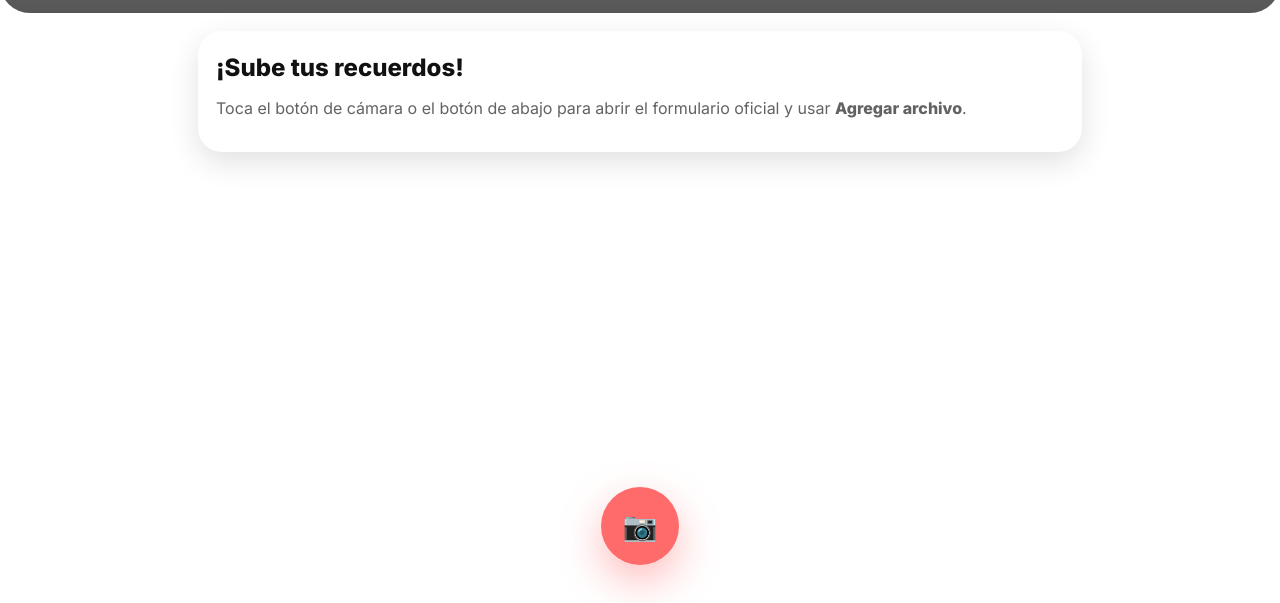
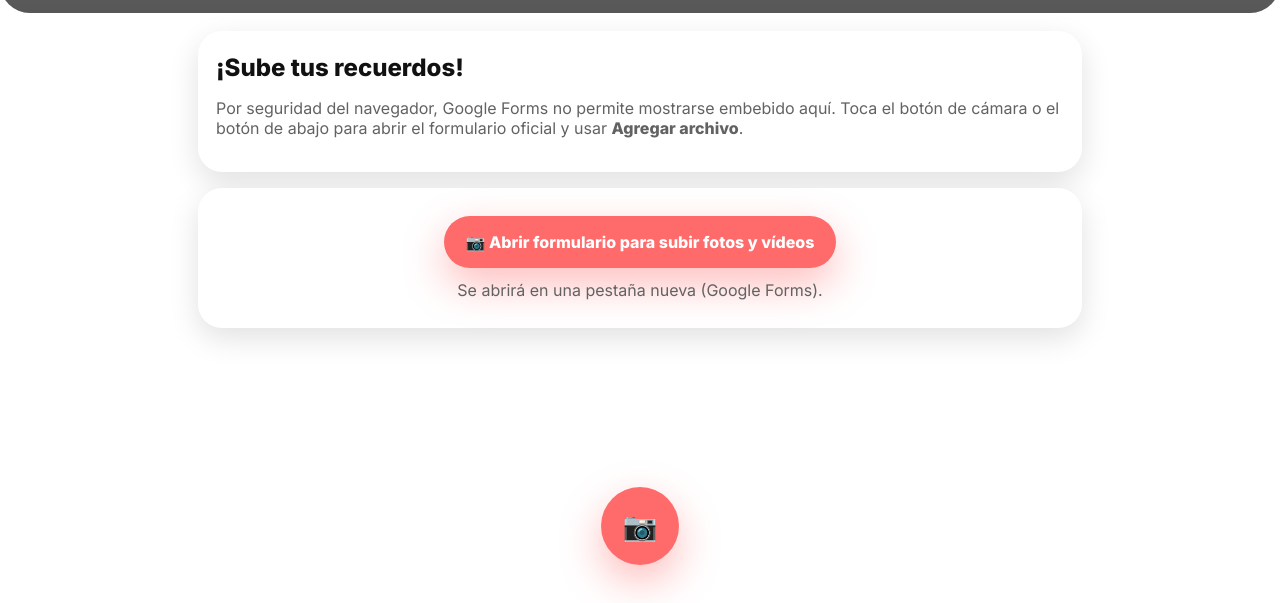
Before and after one commit to boda-carlos-y-elvia/boda, a plain HTML site: page index.html in a window 1280 px wide. Shown: the part 197-800 px from the top of the page. Drawn offline with Linux system fonts and the light colour scheme; grey boxes are pictures that could not be loaded.

Commit message:
Update index.html

```diff
--- a/index.html
+++ b/index.html
@@ -45,12 +45,20 @@
   <main class="wrap">
     <section class="card">
       <h2 style="margin:4px 0 6px">¡Sube tus recuerdos!</h2>
-      <p class="muted">Toca el botón de cámara o el botón de abajo para abrir el formulario oficial y usar <b>Agregar archivo</b>.</p>
+      <p class="muted">Por seguridad del navegador, Google Forms no permite mostrarse embebido aquí. Toca el botón de cámara o el botón de abajo para abrir el formulario oficial y usar <b>Agregar archivo</b>.</p>
+    </section>
+
+    <section class="cta" aria-label="Abrir formulario para subir archivos">
+      <a class="btn" href="https://docs.google.com/forms/d/e/1FAIpQLSdkGcymduORJfIfvHJW3TTq6lkqih2SWGvTNibJgn1W_t9EfQ/viewform" target="_blank" rel="noopener" aria-label="Abrir formulario de subida">
+        📷 Abrir formulario para subir fotos y vídeos
+      </a>
+      <p>Se abrirá en una pestaña nueva (Google Forms).</p>
     </section>
   </main>
 
   <div class="cam-fab">
     <a href="https://docs.google.com/forms/d/e/1FAIpQLSdkGcymduORJfIfvHJW3TTq6lkqih2SWGvTNibJgn1W_t9EfQ/viewform" target="_blank" rel="noopener" aria-label="Subir fotos y vídeos">📷</a>
   </div>
+
 </body>
 </html>
```
